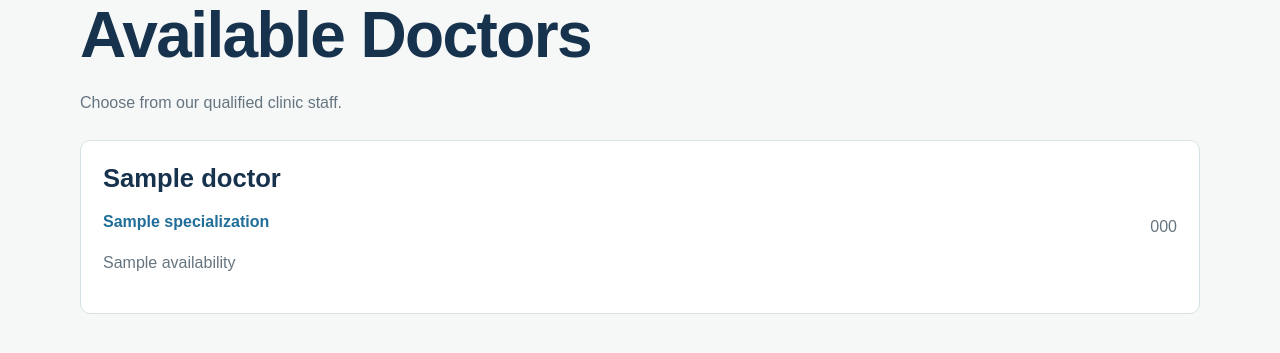
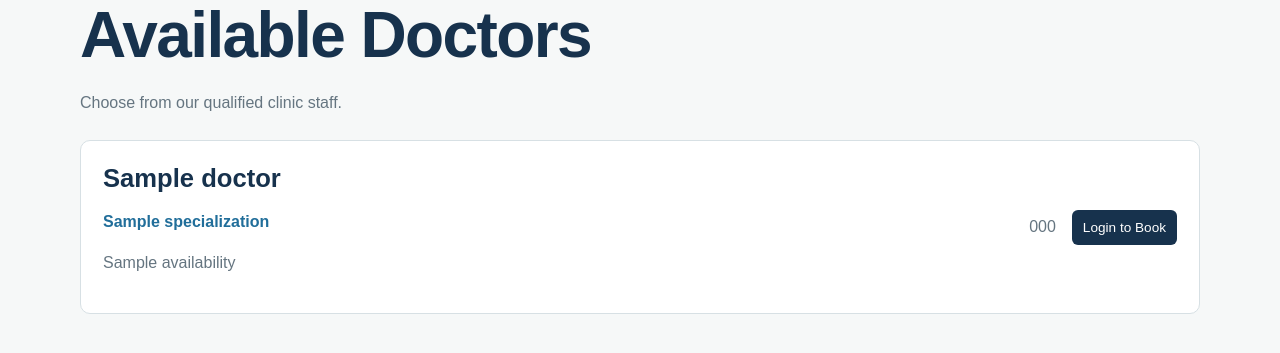
Before and after one commit to Emmanuelkitheka/mmustclinic-bookingsystem, a Flask app: template templates/doctors.html in a window 1280 px wide. Shown: the part 151-504 px from the top of the page. Run offline with Flask 3, Linux system fonts and the light colour scheme; the template is opened without the code that fills it: most values are stand-ins (such as "Sample title", 1, 10 or a date in 2020).

Commit message:
fix book button visible

```diff
--- a/templates/doctors.html
+++ b/templates/doctors.html
@@ -13,8 +13,10 @@
         <div class="doctor-meta">
             <span>{{ doctor.phone or "Clinic contact" }}</span>
             {% if session.get('role') == 'patient' %}
-<a class="button small primary" href="/appointments/book?doctor_id={{ doctor.doctor_id }}">Book Appointment</a>
-{% endif %}
+            <a class="button small primary" href="/appointments/book?doctor_id={{ doctor.doctor_id }}">Book Appointment</a>
+            {% else %}
+            <a class="button small primary" href="/login">Login to Book</a>
+            {% endif %}
         </div>
     </article>
 {% else %}
```
